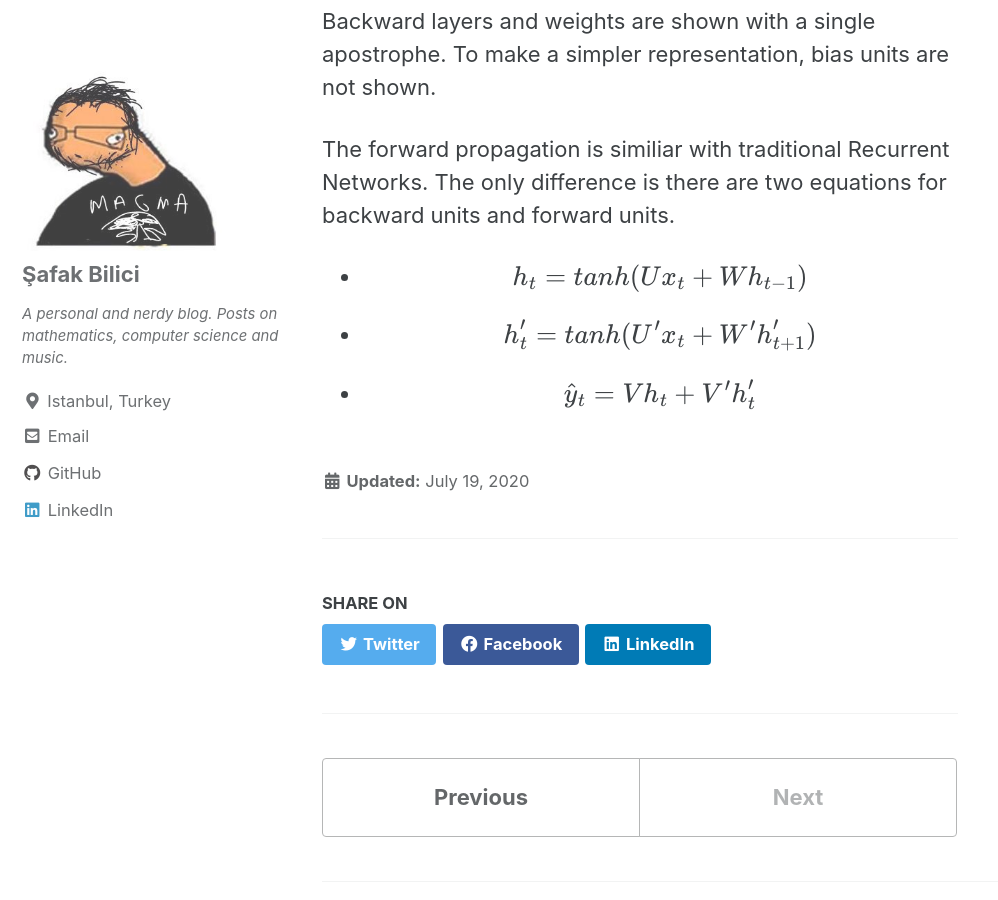
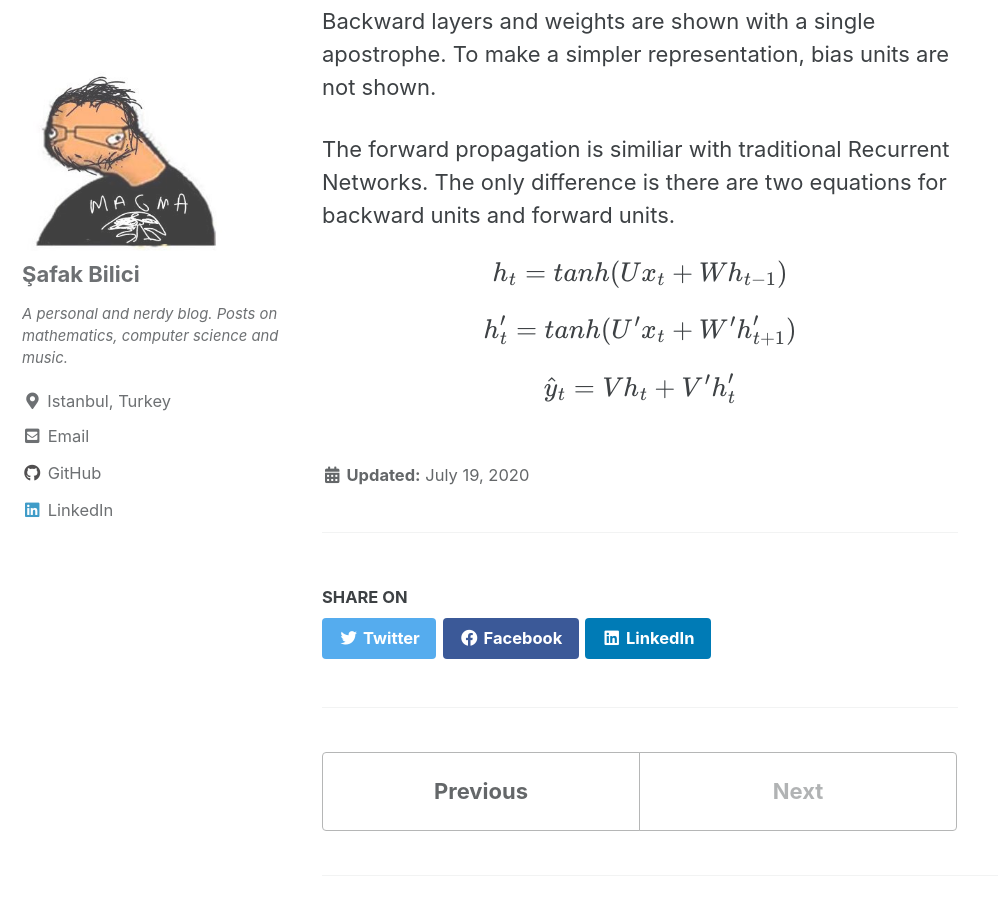
Before and after one commit to safakkbilici/safakkbilici.github.io, a Jekyll site: the page built from _posts/2020-07-19-training-bidirectional-rnns.md, in a window 1280 px wide and 900 px high, scrolled down 3576 px. Shown: the whole window, without its empty margins (0-998 px from the left). Built offline with Jekyll 4.4.1, drawn with Linux system fonts in a browser that asks for light colours; cached includes are drawn as plain includes; formulas are drawn with MathJax 3.

Commit message:
forward equations

```diff
--- a/_posts/2020-07-19-training-bidirectional-rnns.md
+++ b/_posts/2020-07-19-training-bidirectional-rnns.md
@@ -50,8 +50,8 @@ Backward layers and weights are shown with a single apostrophe. To make a simple
 
 The forward propagation is similiar with traditional Recurrent Networks. The only difference is there are two equations for backward units and forward units.
 
-- $$ h_t = tanh(U x_t + W h_{t-1})$$
+ $$ h_t = tanh(U x_t + W h_{t-1})$$
 
-- $$ h_t' = tanh(U' x_t + W' h_{t+1}')$$
+ $$ h_t' = tanh(U' x_t + W' h_{t+1}')$$
 
-- $$ \hat{y}_t = V h_t + V' h_t' $$
+ $$ \hat{y}_t = V h_t + V' h_t' $$
```
